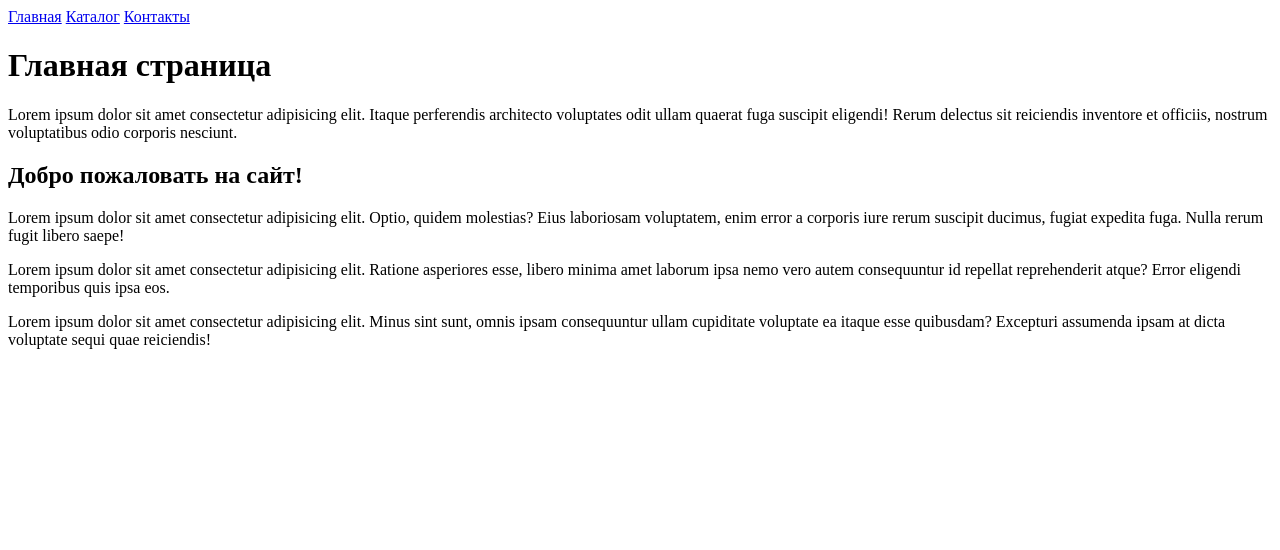
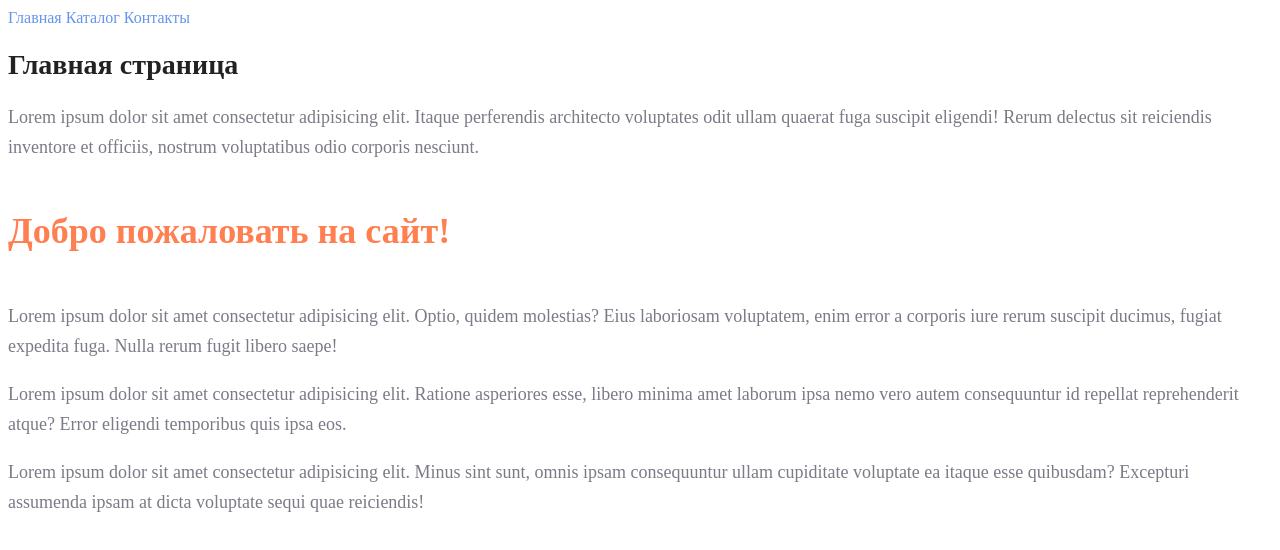
Before and after one commit to Yauhene/HTML_Sem_01_27062023_HW, a plain HTML site: page index.html in a window 1280 px wide. Drawn offline with Linux system fonts and the light colour scheme.

Commit message:
done damn it

```diff
--- a/index.html
+++ b/index.html
@@ -5,20 +5,21 @@
     <meta charset="UTF-8">
     <meta name="viewport" content="width=device-width, initial-scale=1.0">
     <title>Document</title>
+    <link rel="stylesheet" href="style.css">
 </head>
 
 <body>
-    <a href="../Task_HW/index.html">Главная</a>
-    <a href="../Task_HW/Info/catalog.html">Каталог</a>
-    <a href="../Task_HW/Info/contacts.html">Контакты</a>
+    <a class="ref" href="index.html">Главная</a>
+    <a class="ref" href="Info/catalog.html">Каталог</a>
+    <a class="ref" href="Info/contacts.html">Контакты</a>
 
 </body>
-<h1>Главная страница</h1>
-<p>Lorem ipsum dolor sit amet consectetur adipisicing elit. Itaque perferendis architecto voluptates odit ullam quaerat fuga suscipit eligendi! Rerum delectus sit reiciendis inventore et officiis, nostrum voluptatibus odio corporis nesciunt.</p>
-<h2>Добро пожаловать на сайт!</h2>
-<p>Lorem ipsum dolor sit amet consectetur adipisicing elit. Optio, quidem molestias? Eius laboriosam voluptatem, enim error a corporis iure rerum suscipit ducimus, fugiat expedita fuga. Nulla rerum fugit libero saepe!</p>
-<p>Lorem ipsum dolor sit amet consectetur adipisicing elit. Ratione asperiores esse, libero minima amet laborum ipsa nemo vero autem consequuntur id repellat reprehenderit atque? Error eligendi temporibus quis ipsa eos.</p>
-<p>Lorem ipsum dolor sit amet consectetur adipisicing elit. Minus sint sunt, omnis ipsam consequuntur ullam cupiditate voluptate ea itaque esse quibusdam? Excepturi assumenda ipsam at dicta voluptate sequi quae reiciendis!</p>
+<h1 class="c_h1">Главная страница</h1>
+<p class="c_p">Lorem ipsum dolor sit amet consectetur adipisicing elit. Itaque perferendis architecto voluptates odit ullam quaerat fuga suscipit eligendi! Rerum delectus sit reiciendis inventore et officiis, nostrum voluptatibus odio corporis nesciunt.</p>
+<h2 class="c_h2">Добро пожаловать на сайт!</h2>
+<p class="c_p">Lorem ipsum dolor sit amet consectetur adipisicing elit. Optio, quidem molestias? Eius laboriosam voluptatem, enim error a corporis iure rerum suscipit ducimus, fugiat expedita fuga. Nulla rerum fugit libero saepe!</p>
+<p class="c_p">Lorem ipsum dolor sit amet consectetur adipisicing elit. Ratione asperiores esse, libero minima amet laborum ipsa nemo vero autem consequuntur id repellat reprehenderit atque? Error eligendi temporibus quis ipsa eos.</p>
+<p class="c_p">Lorem ipsum dolor sit amet consectetur adipisicing elit. Minus sint sunt, omnis ipsam consequuntur ullam cupiditate voluptate ea itaque esse quibusdam? Excepturi assumenda ipsam at dicta voluptate sequi quae reiciendis!</p>
 
 
 </html>
--- /dev/null
+++ b/style.css
@@ -0,0 +1,29 @@
+a {
+    text-decoration: none;
+}
+.ref {
+    color: cornflowerblue;
+    font-size: 16px;
+    line-height: 20px;
+}
+.c_h1 {
+    color: #222222;
+    font-size: 28px;
+    line-height: 36px;
+    font-weight: bold;
+}
+.c_p {
+    font-style: normal;
+    font-weight: 300;
+    font-size: 18px;
+    line-height: 30px;
+    color: #7D7987
+
+}
+.c_h2 {
+    color: coral;
+    font-style: normal;
+    font-weight: 700;
+    font-size: 36px;
+    line-height: 80px;
+}
```
Also changed, not shown: Info/catalog.html (+9 -8 lines), Info/contacts.html (+6 -5 lines).
